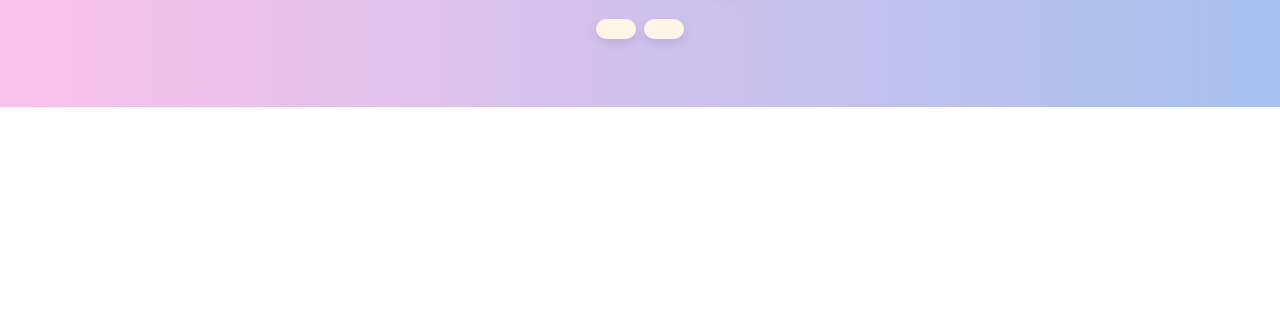
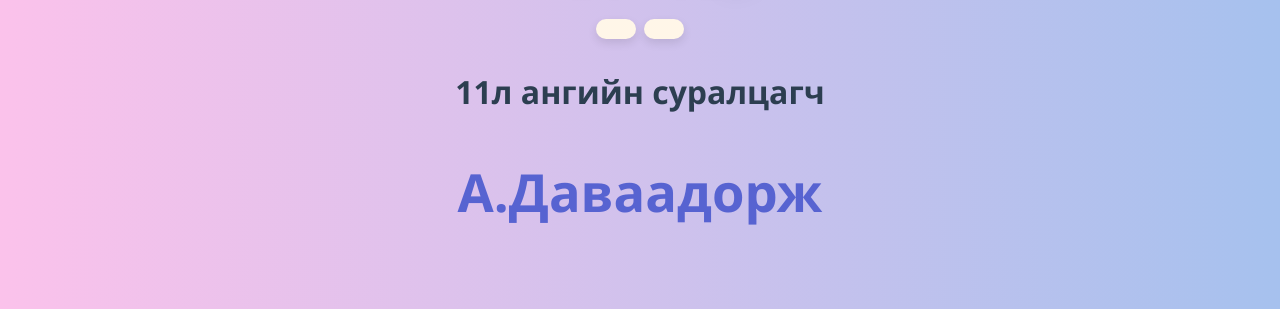
Before and after one commit to Nyamdorj0726/rookie-pudge, a plain HTML site: page index.html in a window 1280 px wide. Shown: the part 693-1002 px from the top of the page. Before the commit the page ends 800 px from the top, so only its background shows below. Drawn offline with Linux system fonts and the light colour scheme.

Commit message:
Update index.html

```diff
--- a/index.html
+++ b/index.html
@@ -387,6 +387,10 @@ ul{
     <div id="tailbar1"></div>
     <div id="tailbar2"></div>
   </div>
+  <div class="ner">
+        <h1>11л ангийн суралцагч </h1>
+        <strong><h2 style="color: #5763d1;">А.Даваадорж</h2></strong>
+    </div>
 
 
 
```
